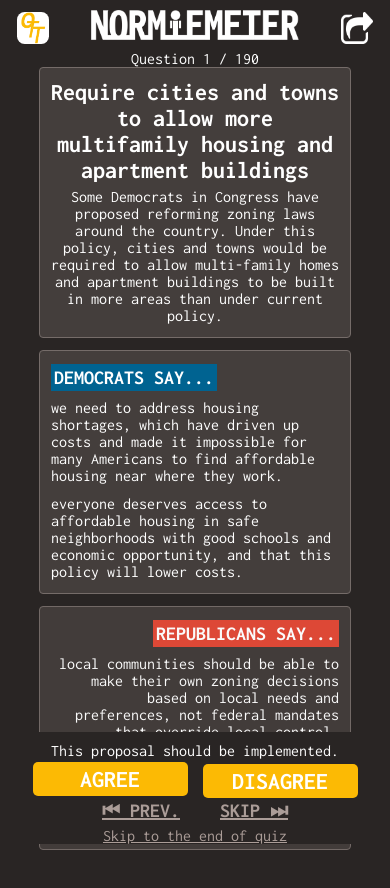
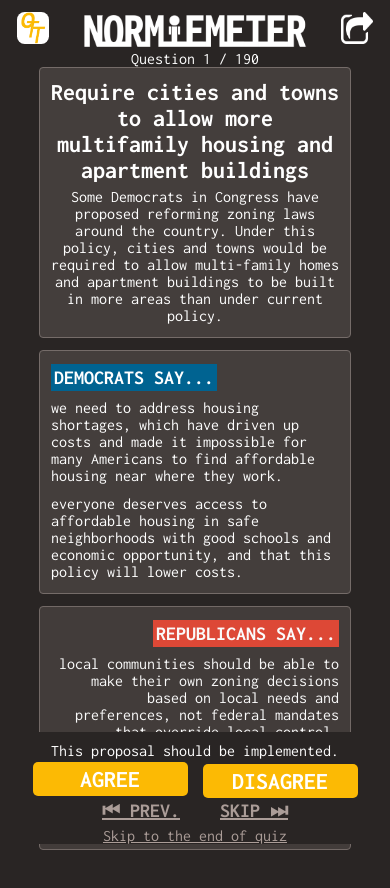
Before and after one commit to VacatioLibertas/Normiemeter, a plain HTML site: page quiz.html in a window 390 px wide. Drawn offline with nearby package versions, Linux system fonts and the light colour scheme.

Commit message:
change header

```diff
--- a/styles/style.css
+++ b/styles/style.css
@@ -65,12 +65,10 @@ Fonts (from Substack):
     height: 40px;
   }
 
-  /* stand-in for social media share button */
   #share {
     position: absolute;
     top: 15px;
     right: 25px;
-    margin-left: 10px;
   }
 
   a {
@@ -124,15 +122,17 @@ Fonts (from Substack):
     margin-top: 10px;
   }
 
+  #normielogo2 {
+    height: 40px;
+  }
+
   #normielogo2 img {
-    display: inline-block;
-    margin-top: 20px;
-    margin-bottom: 20px;
-    height: 32px;
+    position: absolute;
+    left: 50%;
+    transform: translate(-50%, 0%);
+    height: 40px;
     width: auto;
-    text-align: center;
-    position: relative;
-    margin: 0 auto;
+    top: 15px;
   }
 
   #intro {
@@ -471,6 +471,19 @@ Fonts (from Substack):
       max-width: 100%;
     }
 
+    #normielogo2 {
+      height: 32px;
+    }
+
+    #normielogo2 img {
+      position: absolute;
+      left: 50%;
+      height: 32px;
+      width: auto;
+      margin: 0 auto;
+      padding: 0;
+    }
+
     #proposal, #lefttake, #righttake {
       flex-direction: column;
       float: none;
@@ -547,7 +560,6 @@ Fonts (from Substack):
       justify-content: center;
       line-height: 32px;
       border: none;
-      padding-top: 12px;
     }
 
     #header h1 {
@@ -555,13 +567,7 @@ Fonts (from Substack):
       display: inline-block;
     }
 
-    #header h1 img {
-      width: 100%;
-      height: 30px;
-    }
-
     #header img {
-      width: 32px;
       height: 32px;
       margin: 0 auto;
     }
@@ -579,6 +585,10 @@ Fonts (from Substack):
 
     #share {
       right: 17px;
+    }
+
+    #logo img, #share img {
+      width: 32px;
     }
 
     #intro {
```
